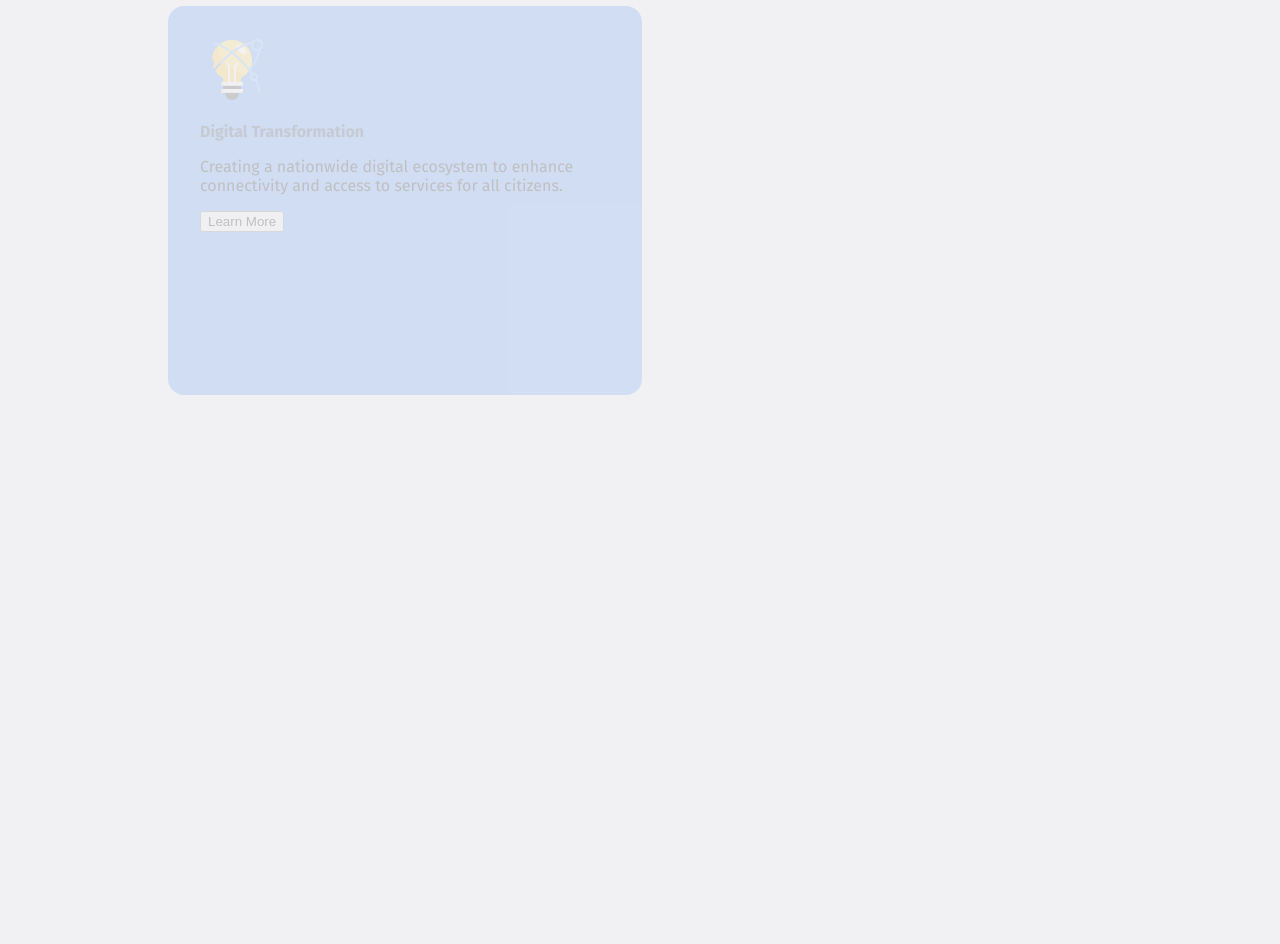
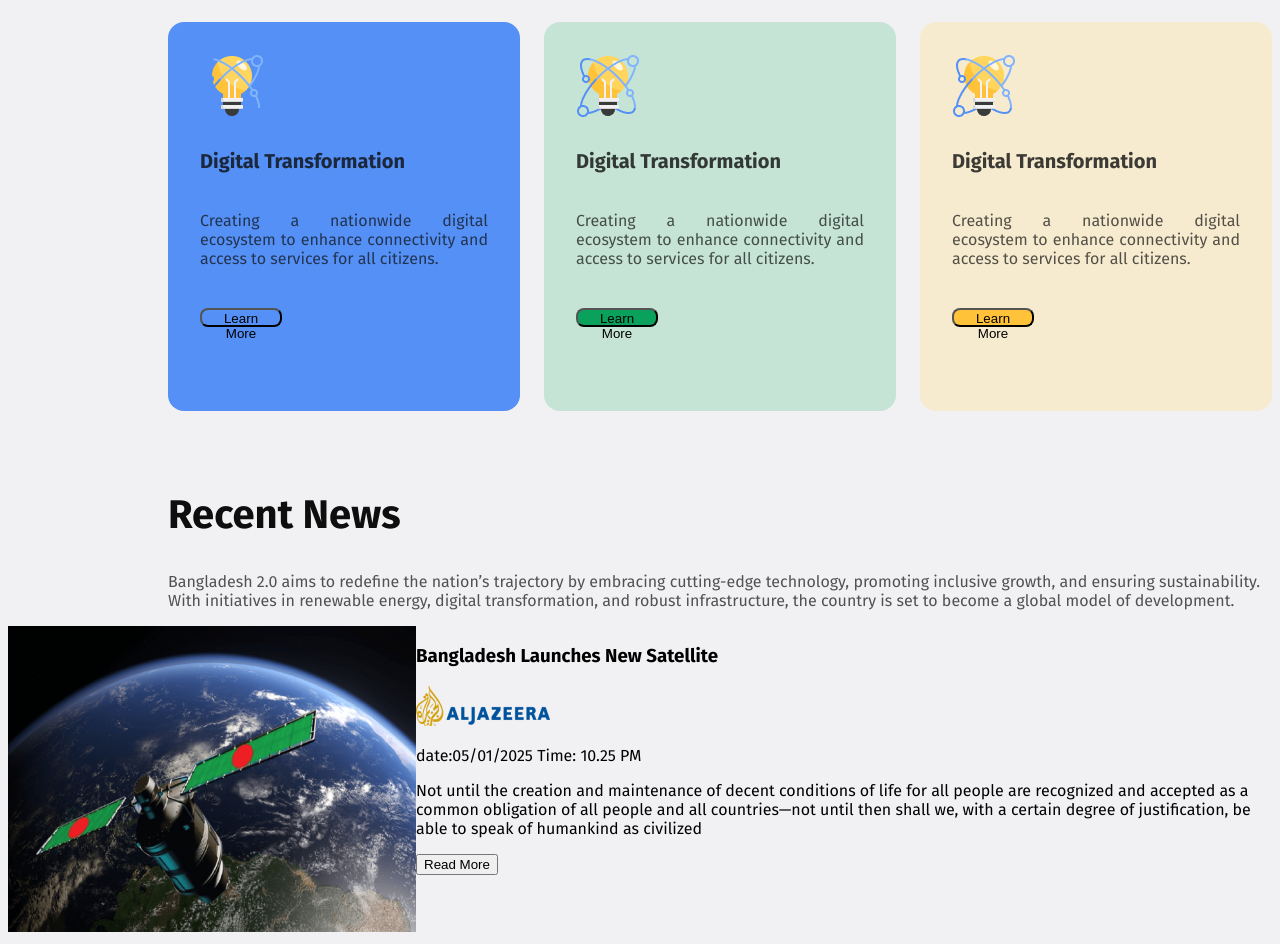
Before and after one commit to Blackspider2003/b-11-a01, a plain HTML site: page index.html in a window 1280 px wide. Shown: the part 1320-2264 px from the top of the page. Before the commit the page ends 1723 px from the top, so only its background shows below. Drawn offline with Linux system fonts and the light colour scheme.

Commit message:
third commit

```diff
--- a/index.html
+++ b/index.html
@@ -27,13 +27,44 @@
                                                                 <h2 class="second-title">The Vision of Future</h2>
                                                                 <p class="second-para">Bangladesh 2.0 aims to redefine the nation’s trajectory by embracing cutting-edge technology, promoting inclusive growth, and ensuring sustainability. With initiatives in <br> renewable energy, digital transformation, and robust infrastructure, the country is set to become a global model of development.</p>
                                                 </div>
-                                                <div class="future-img">
-                                                                <div class="vision-bgs">
-                                                                <img src="./assets/card-icon.png" alt="images">
-                                                                <h3 class="vision-he">Digital Transformation</h3>
-                                                                <p class="vision-pa">Creating a nationwide digital ecosystem to enhance connectivity and access to services for all citizens.</p>
-                                                                <button>Learn More</button>
+                                                <div class="vision-container">
+                                                                <div class="vision-box1">
+                                                                <img src="./assets/card-icon.png" alt="image">
+                                                                <h4 class="vision-title">Digital Transformation</h4>
+                                                                <p class="vision-description">Creating a nationwide digital ecosystem to enhance connectivity and access to services for all citizens.</p>
+                                                                <button class="box-button1"> Learn More</button>
                                                 </div>
+                                                <div class="vision-box2">
+                                                                <img src="./assets/card-icon.png" alt="image">
+                                                                <h4 class="vision-title">Digital Transformation</h4>
+                                                                <p class="vision-description">Creating a nationwide digital ecosystem to enhance connectivity and access to services for all citizens.</p>
+                                                                <button class="box-button2"> Learn More</button>
+                                                </div>
+                                                <div class="vision-box3">
+                                                                <img src="./assets/card-icon.png" alt="image">
+                                                                <h4 class="vision-title">Digital Transformation</h4>
+                                                                <p class="vision-description">Creating a nationwide digital ecosystem to enhance connectivity and access to services for all citizens.</p>
+                                                                <button class="box-button3"> Learn More</button>
+                                                </div>
+                                                </div>
+                                </section>
+                                <section>
+                                                <div class="Recent-news">
+                                                                <h2 class="second-title">Recent News</h2>
+                                                                <p class="second-para">Bangladesh 2.0 aims to redefine the nation’s trajectory by embracing cutting-edge technology, promoting inclusive growth, and ensuring sustainability. With initiatives in renewable energy, digital transformation, and robust infrastructure, the country is set to become a global model of development.</p>
+                                                </div>
+                                                <div class="box1">
+                                                                <div class="box-left">
+                                                                                <img src="./assets/satelite.png" alt="Images">
+                                                                </div>
+                                                                <div class="box-right">
+                                                                                <h3>Bangladesh Launches New Satellite</h3>
+                                                                                <img src="./assets/al-jazeera.png" alt="image">
+                                                                                <p>date:05/01/2025 <span> Time: 10.25 PM </span></p>
+                                                                                <p>Not until the creation and maintenance of decent conditions of life for all people are recognized and accepted as a common obligation of all people and all countries—not until then shall we,
+                                                                                                with a certain degree of justification, be able to speak of humankind as civilized</p>
+                                                                                <button>Read More</button>
+                                                                </div>
                                                 </div>
                                 </section>
                 </main>
--- a/style/style.css
+++ b/style/style.css
@@ -39,39 +39,87 @@ body{font-family: "Fira Sans", serif;
               .h-title{
                 padding-top: 117px;
               }
-              .vision{
-                margin-left: 160px;
-                margin-top: 80px;
-              }
               .second-title{
                 font-size: 40px;
                 font-weight: bold;
                 color: #0E0E0E;
               }
               .second-para{
+                font-weight: 400;
+                font-size: 16px;
+                color: #0E0E0E; opacity: 70%;
+              }
+              .vision{
+                margin-left: 160px;
+                margin-top: 80px;
+              }
+              .vision-container{
+                margin-left: 160px;
+                margin-top: 32px;
+                display: flex;
+                gap: 24px;
+              }
+              .vision-box1{
+                text-align: justify;
+                width: 411px;
+                height: 325px;
+                background-color: #5490F5;
+                padding: 32px;
+                border-radius: 16px;
+              }
+              .vision-title{
+                font-size: 20px;
+                font-weight: bold;
+                color: #0E0E0E; opacity: 80%;
+
+                padding-bottom: 12px;
+              }
+              .vision-description{
                 font-size: 16px;
                 font-weight: 400px;
                 color: #0E0E0E;
                 opacity: 70%;
+                padding-bottom: 24px;
               }
-              .vision-bgs{
+              .box-button1{
                 background-color: #5490F5;
-                opacity: 20%;
-                width: 410px;
+                border-radius: 8px;
+                width: 82px;
+                height: 19px;
+              }
+              .vision-box2{
+                text-align: justify;
+                width: 411px;
                 height: 325px;
+                background-color: #C6E4D6;
+                padding: 32px;
+                border-radius: 16px;
+              }
+              .box-button2{
+                background-color: #09A15C;
+                border-radius: 8px;
+                width: 82px;
+                height: 19px;
+              }
+              .vision-box3{
+                text-align: justify;
+                width: 411px;
+                height: 325px;
+                background-color: #F7EBCF;
+                padding: 32px;
+                border-radius: 16px;
+              }
+              .box-button3{
+                background-color: #FFC239;
+                border-radius: 8px;
+                width: 82px;
+                height: 19px;
+              }
+              .Recent-news{
                 margin-left: 160px;
-                border-radius: 16px;
-                padding: 32px;
+                margin-top: 80px;
               }
-              .vision-he{
-                font-size: 20px;
-                font-weight: bold;
-                color: #0E0E0E;
-                opacity: 80%;
+              .box1{
+                display: flex;
+                justify-content: space-around;
               }
-              .vision-he{
-                font-size: 16px;
-                font-weight: 400px;
-                color: #0E0E0E;
-                opacity: 70%;
-              }
```
